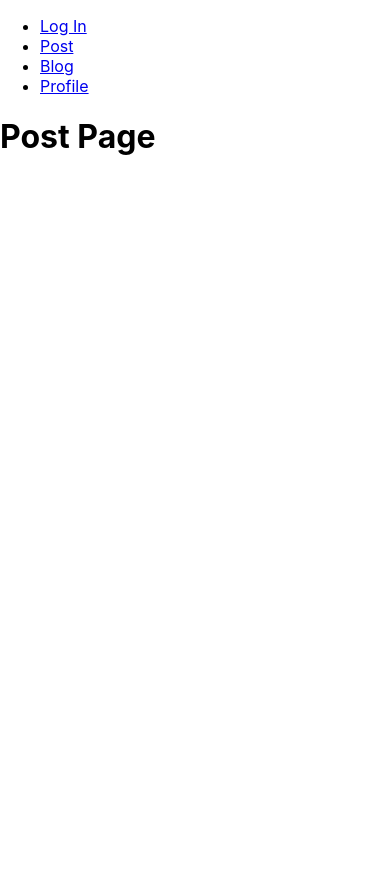
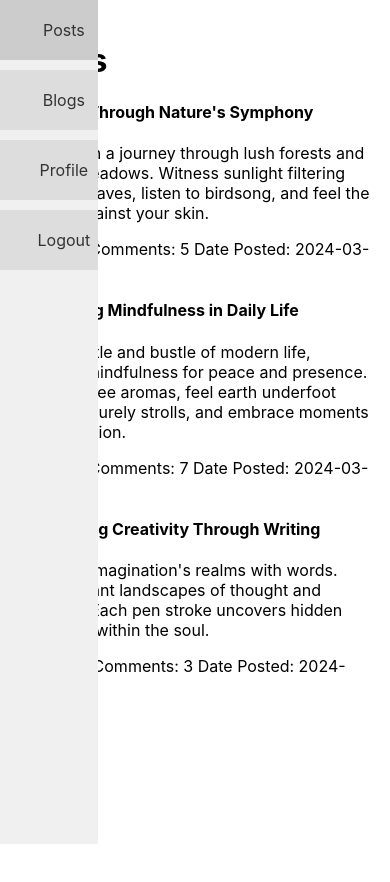
Before and after one commit to mpoole1027/BlogChamp, a React (Vite) app in the folder frontend/: page /post in a window 390 px wide. Before the commit the page ends 844 px from the top, so only its background shows below. Built offline with nearby package versions, Linux system fonts and the light colour scheme.

Commit message:
Adding Pages

```diff
--- a/frontend/src/App.css
+++ /dev/null
@@ -1,47 +0,0 @@
-/* App.css */
-
-
-.App {
-  display: flex;
-  height: 100vh;
-  background-color: white; /* Set background color of the entire layout to white */
-  overflow: hidden; /* Prevent content from overflowing horizontally */
-}
-
-.blog {
-  position: relative; /* Set relative positioning for the blog container */
-  display: flex;
-  flex: 1;
-}
-
-/* Adjust the width of the main-feed */
-.main-feed {
-  flex: 1; /* Take up remaining space */
-  padding: 20px; /* Add padding to the main feed */
-  margin-left: 25%; /* Adjust margin to make space for the fixed sidebar */
-  margin-right: 25%; /* Adjust margin to make space for the fixed search bar */
-  overflow-y: auto; /* Enable vertical scrolling if content overflows */
-}
-
-  .main-feed h1 {
-    text-align: center;
-  }
-
-  .main-feed h1 {
-    text-align: center; /* Center align the title "Posts" */
-  }
-
-  /* Adjustments for smaller screens */
-  @media (max-width: 768px) {
-    .blog {
-      flex-direction: column;
-    }
-
-    .sidebar, .main-feed, .search-bar {
-      position: static; /* Reset positioning for small screens */
-      width: 100%;
-      height: auto;
-      border: none; /* Remove borders for small screens */
-      margin: 0; /* Reset margin */
-    }
-  }
--- a/frontend/src/App.jsx
+++ b/frontend/src/App.jsx
@@ -1,8 +1,5 @@
 import React from 'react';
 import { BrowserRouter as Router, Routes, Route, Link } from 'react-router-dom';
-import './App.css';
-import SearchBar from './components/SearchBar';
-import Sidebar from './components/Sidebar';
 import Login from './pages/Login';
 import Blog from './pages/Blog';
 import Post from './pages/Post';
@@ -14,15 +11,6 @@ function App() {
     <div className="App">
       <Router>
         <div>
-          {/* Navigation Links */}
-          <nav>
-            <ul>
-              <li><Link to="/">Log In</Link></li>
-              <li><Link to="/post">Post</Link></li>
-              <li><Link to="/blog">Blog</Link></li>
-              <li><Link to="/profile">Profile</Link></li>
-            </ul>
-          </nav>
           {/* Routes */}
           <Routes>
             <Route path="/" element={<Login />} />
--- a/frontend/src/components/SearchBar.css
+++ /dev/null
@@ -1,29 +0,0 @@
-.search-bar {
-    position: fixed; /* Set search bar to fixed position */
-    top: 0; /* Position search bar at the top of the viewport */
-    right: 0; /* Position search bar at the right side of the viewport */
-    width: 25%; /* Set width of search bar to 25% */
-    height: 100vh; /* Set height of search bar to full viewport height */
-    background-color: #f0f0f0; /* Example background color */
-    overflow-y: auto; /* Enable vertical scrolling if content overflows */
-  }
-
-  .search-bar input[type="text"] {
-    width: 70%;
-    padding: 10px;
-    margin-right: 10px;
-    border: 1px solid #ccc;
-    border-radius: 5px;
-  }
-
-  .search-bar button {
-    padding: 10px 20px;
-    background-color: #ddd;
-    border: none;
-    border-radius: 5px;
-    cursor: pointer;
-  }
-
-  .search-bar button:hover {
-    background-color: #ccc;
-  }
--- a/frontend/src/components/SearchBar.jsx
+++ /dev/null
@@ -1,15 +0,0 @@
-// SearchBar.jsx
-
-import React from 'react';
-import './SearchBar.css';
-
-const SearchBar = () => {
-    return (
-      <div className="search-bar">
-        <input type="text" placeholder="Search..." />
-        <button type="submit">Search</button>
-      </div>
-    );
-  };
-
-export default SearchBar;
--- a/frontend/src/components/Sidebar.css
+++ b/frontend/src/components/Sidebar.css
@@ -13,20 +13,23 @@
   align-items: flex-end;
 }
 
-  .sidebar button {
+.sidebar-button {
   display: block;
-    width: 90%;
+  width: 90%; /* Make buttons fill the entire width of the sidebar */
   padding: 20px;
   margin-bottom: 10px;
   background-color: #ddd;
   border: none;
   cursor: pointer;
+  text-align: center; /* Center align the text */
+  text-decoration: none; /* Remove underline */
+  color: #333; /* Set text color */
 }
 
-  .sidebar button:hover {
+.sidebar-button:hover {
   background-color: #ccc;
 }
 
-  .sidebar button:focus {
+.sidebar-button:focus {
   outline: none;
 }
--- a/frontend/src/components/Sidebar.jsx
+++ b/frontend/src/components/Sidebar.jsx
@@ -5,12 +5,9 @@ import './Sidebar.css';
 const Sidebar = () => {
   return (
     <div className="sidebar">
-      <Link to="/posts" className="sidebar-button">Posts</Link>
-      <Link to="/blogs" className="sidebar-button">Blogs</Link>
+      <Link to="/post" className="sidebar-button">Posts</Link>
+      <Link to="/blog" className="sidebar-button">Blogs</Link>
       <Link to="/profile" className="sidebar-button">Profile</Link>
-      <Link to="/friends" className="sidebar-button">Friends</Link>
-      <Link to="/settings" className="sidebar-button">Settings</Link>
-      <Link to="/create-post" className="sidebar-button">Create Post</Link>
       <Link to="/logout" className="sidebar-button">Logout</Link>
     </div>
   );
--- /dev/null
+++ b/frontend/src/pages/Blog.css
@@ -0,0 +1,32 @@
+/* Post.css */
+
+/* Main content area */
+.main-content {
+    margin-left: 25%; /* Set left margin to accommodate the sidebar */
+    width: 75%; /* Set width to 75% of the viewport */
+    height: 100vh; /* Set height to full viewport height */
+    background-color: #fff; /* Set background color */
+    overflow-y: auto; /* Enable vertical scrolling if content overflows */
+  }
+
+  /* Styles for post content */
+  .post {
+    padding: 20px; /* Add padding to the post content */
+  }
+
+  .post-title {
+    font-size: 24px; /* Example font size for post title */
+    margin-bottom: 10px; /* Add margin below post title */
+  }
+
+  .post-content {
+    line-height: 1.6; /* Example line height for post content */
+  }
+
+  /* Adjustments for smaller screens */
+  @media (max-width: 768px) {
+    .main-content {
+      margin-left: 0; /* Reset left margin for small screens */
+      width: 100%; /* Set width to 100% for small screens */
+    }
+  }
--- a/frontend/src/pages/Blog.jsx
+++ b/frontend/src/pages/Blog.jsx
@@ -1,11 +1,17 @@
 // BlogsPage.jsx
 import React from 'react';
+import Sidebar from '../components/Sidebar';
+import './Blog.css';
 
 const Blogs = () => {
   return (
-    <div>
-      <h1>Blogs Page</h1>
-      {/* Add your blogs content here */}
+    <div className="post">
+      <div className="sidebar">
+        <Sidebar />
+      </div>
+      <div className="main-content"> {/* Update class name */}
+        <h1>Blog</h1>
+      </div>
     </div>
   );
 };
--- /dev/null
+++ b/frontend/src/pages/Post.css
@@ -0,0 +1,32 @@
+/* Post.css */
+
+/* Main content area */
+.main-content {
+  margin-left: 25%; /* Set left margin to accommodate the sidebar */
+  width: 75%; /* Set width to 75% of the viewport */
+  height: 100vh; /* Set height to full viewport height */
+  background-color: #fff; /* Set background color */
+  overflow-y: auto; /* Enable vertical scrolling if content overflows */
+}
+
+/* Styles for post content */
+.post {
+  padding: 20px; /* Add padding to the post content */
+}
+
+.post-title {
+  font-size: 24px; /* Example font size for post title */
+  margin-bottom: 10px; /* Add margin below post title */
+}
+
+.post-content {
+  line-height: 1.6; /* Example line height for post content */
+}
+
+/* Adjustments for smaller screens */
+@media (max-width: 768px) {
+  .main-content {
+    margin-left: 0; /* Reset left margin for small screens */
+    width: 100%; /* Set width to 100% for small screens */
+  }
+}
--- a/frontend/src/pages/Post.jsx
+++ b/frontend/src/pages/Post.jsx
@@ -1,12 +1,52 @@
-
-// PostPage.jsx
+// Post.jsx
 import React from 'react';
+import Sidebar from '../components/Sidebar';
+import PostDetails from '../components/PostDetails';
+import './Post.css'; // Import the CSS file
 
 const Post = () => {
+  // Dummy data for blog posts (replace this with actual data)
+  const posts = [
+    {
+      _id: 1,
+      title: "Journey Through Nature's Symphony",
+      content:
+        "Embark on a journey through lush forests and serene meadows. Witness sunlight filtering through leaves, listen to birdsong, and feel the breeze against your skin.",
+      like_count: 10,
+      num_comments: 5,
+      date_posted: '2024-03-29',
+    },
+    {
+      _id: 2,
+      title: 'Embracing Mindfulness in Daily Life',
+      content:
+        'In the hustle and bustle of modern life, practice mindfulness for peace and presence. Savor coffee aromas, feel earth underfoot during leisurely strolls, and embrace moments with intention.',
+      like_count: 15,
+      num_comments: 7,
+      date_posted: '2024-03-28',
+    },
+    {
+      _id: 3,
+      title: 'Unleashing Creativity Through Writing',
+      content:
+        "Dive into imagination's realms with words. Paint vibrant landscapes of thought and emotion. Each pen stroke uncovers hidden treasures within the soul.",
+      like_count: 20,
+      num_comments: 3,
+      date_posted: '2024-03-27',
+    },
+  ];
+
   return (
-    <div>
-      <h1>Post Page</h1>
-      {/* Add your post content here */}
+    <div className="post">
+      <div className="sidebar">
+        <Sidebar />
+      </div>
+      <div className="main-content"> {/* Update class name */}
+        <h1>Posts</h1>
+        {posts.map((post) => (
+          <PostDetails key={post._id} post={post} />
+        ))}
+      </div>
     </div>
   );
 };
--- /dev/null
+++ b/frontend/src/pages/Profile.css
@@ -0,0 +1,32 @@
+/* Post.css */
+
+/* Main content area */
+.main-content {
+    margin-left: 25%; /* Set left margin to accommodate the sidebar */
+    width: 75%; /* Set width to 75% of the viewport */
+    height: 100vh; /* Set height to full viewport height */
+    background-color: #fff; /* Set background color */
+    overflow-y: auto; /* Enable vertical scrolling if content overflows */
+  }
+
+  /* Styles for post content */
+  .post {
+    padding: 20px; /* Add padding to the post content */
+  }
+
+  .post-title {
+    font-size: 24px; /* Example font size for post title */
+    margin-bottom: 10px; /* Add margin below post title */
+  }
+
+  .post-content {
+    line-height: 1.6; /* Example line height for post content */
+  }
+
+  /* Adjustments for smaller screens */
+  @media (max-width: 768px) {
+    .main-content {
+      margin-left: 0; /* Reset left margin for small screens */
+      width: 100%; /* Set width to 100% for small screens */
+    }
+  }
--- a/frontend/src/pages/Profile.jsx
+++ b/frontend/src/pages/Profile.jsx
@@ -1,11 +1,17 @@
 // ProfilePage.jsx
 import React from 'react';
+import Sidebar from '../components/Sidebar';
+import './Profile.css';
 
 const Profile = () => {
   return (
-    <div>
-      <h1>Profile Page</h1>
-      {/* Add your profile content here */}
+    <div className="post">
+      <div className="sidebar">
+        <Sidebar />
+      </div>
+      <div className="main-content"> {/* Update class name */}
+        <h1>Profile</h1>
+      </div>
     </div>
   );
 };
```
Lines whose indentation alone changed are shown as unchanged.
